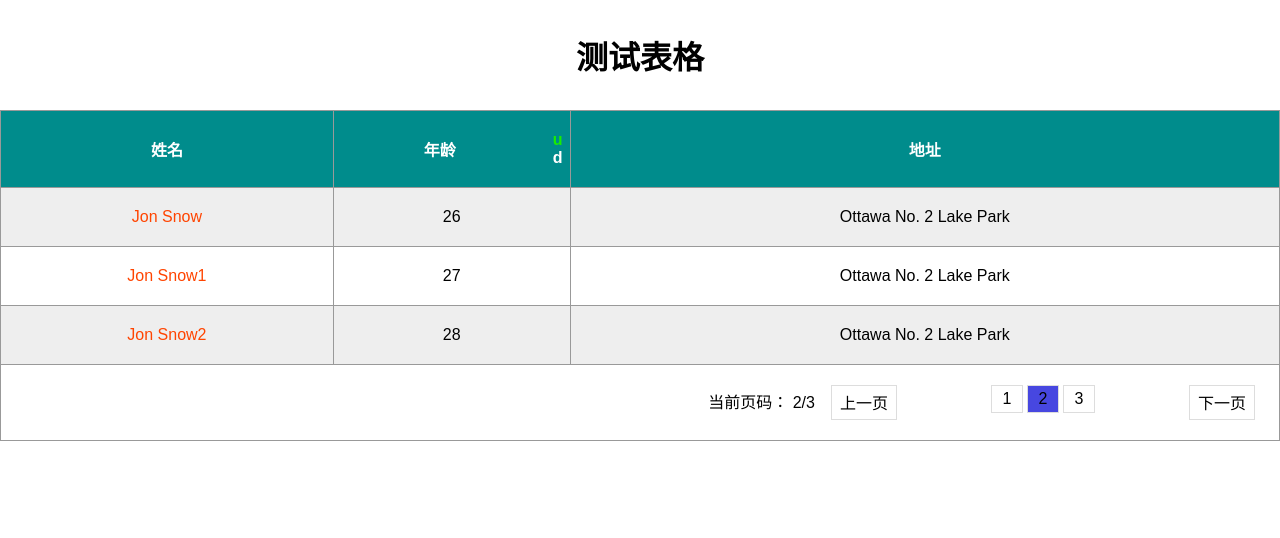
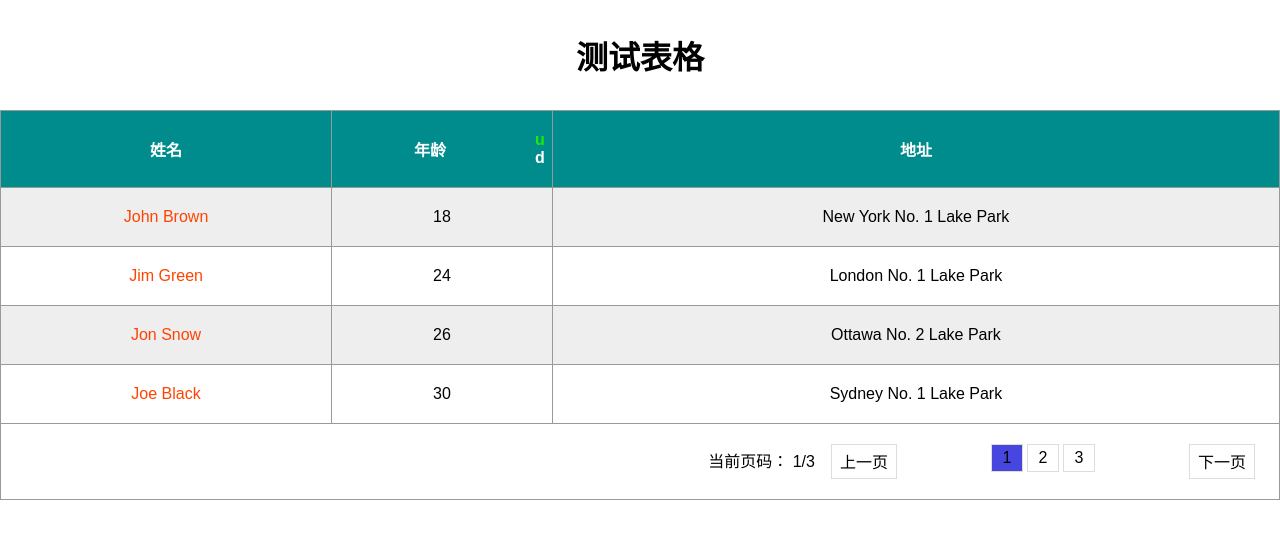
Before and after one commit to bysking/bird-trainning, a Vue app: page / in a window 1280 px wide. Shown: the top 538 px of the page. Built offline with nearby package versions, Linux system fonts and the light colour scheme.

Commit message:
update: 添加渲染测试用例

```diff
--- a/jest.setup.js
+++ b/jest.setup.js
@@ -1,4 +1,4 @@
-import Vue from 'vue'
-import CompositionApi from '@vue/composition-api'
+import Vue from "vue";
+import CompositionApi from "@vue/composition-api";
 
-Vue.use(CompositionApi)
+Vue.use(CompositionApi);
--- a/package.json
+++ b/package.json
@@ -36,6 +36,7 @@
     "csstype": "^3.0.9",
     "eslint": "^7.32.0",
     "eslint-plugin-vue": "^7.18.0",
+    "identity-obj-proxy": "^3.0.0",
     "jest": "^27.2.0",
     "jest-junit": "^12.2.0",
     "less": "^4.1.1",
--- a/src/table/Table.tsx
+++ b/src/table/Table.tsx
@@ -6,7 +6,7 @@ import { defineComponent } from "@vue/composition-api";
 import { tableProps } from "./types";
 import TablePage from "./TablePage";
 
-const tableConfig = {
+const tableConfig: { columns: Record<string, any>[] } = {
   columns: [
     {
       title: "姓名",
@@ -23,7 +23,8 @@ const tableConfig = {
       key: "address",
     },
   ],
-  data: [
+};
+const TableData: Record<string, any> = [
   {
     name: "John Brown",
     age: 18,
@@ -78,8 +79,7 @@ const tableConfig = {
     address: "Ottawa No. 2 Lake Park",
     date: "2016-10-04",
   },
-  ],
-};
+];
 
 export default defineComponent({
   name: "Table",
@@ -87,12 +87,12 @@ export default defineComponent({
   components: {
     TablePage,
   },
-  setup(props, { slots }) {
+  setup() {
     return () => {
       return (
         <div>
           <TablePage
-            props={{ tableConfig: tableConfig, list: tableConfig.data }}
+            props={{ tableConfig: tableConfig, list: TableData }}
           ></TablePage>
         </div>
       );
--- a/src/table/TablePage.tsx
+++ b/src/table/TablePage.tsx
@@ -25,7 +25,9 @@ export default defineComponent({
     tableConfig: {
       // 表格配置
       type: Object,
-      default: () => ({}),
+      default: function () {
+        return {};
+      },
     },
     isLocalPage: {
       type: Boolean,
@@ -46,9 +48,9 @@ export default defineComponent({
   },
   setup(props, {}) {
     const singleSortKey = ref("");
-    const getSortObj = () => {
+    const getSortObj: () => Record<string, "ASC" | "DESC"> = () => {
       let columns = props.tableConfig.columns || [];
-      let obj: any = {};
+      let obj: Record<string, "ASC" | "DESC"> = {};
 
       columns.forEach((col: any) => {
         if (col.sort) {
@@ -63,7 +65,7 @@ export default defineComponent({
     const curSort: any = ref(obj);
     const tableTotalList: Ref<any[] | undefined> = ref([]);
 
-    tableTotalList.value = cloneDeep(props.list);
+    tableTotalList.value = cloneDeep(props.list || []);
 
     if (props.singleSort) {
       curSort.value = {
@@ -81,12 +83,24 @@ export default defineComponent({
       getRenderList(pageConfig.value.pageNo);
     };
 
-    const pageConfig = ref({
-      pageSize: 3, //一页的数据条数
-      pageNo: 2, //当前页的索引
-      total: 9, //总的数据条数
-      pageTotal: 3, //总的页数
-    });
+    // 处理本地分页的页面配置计算
+    const getPageConfig = () => {
+      let defaultPageSize = 4; // 默认分页数量，可以抽成配置项
+      let listLen = (tableTotalList.value || []).length;
+
+      let isIntPage = listLen % defaultPageSize === 0;
+      let tempPage = Math.floor(listLen / defaultPageSize);
+      let pageTotal = isIntPage ? tempPage : tempPage + 1;
+
+      return {
+        pageSize: defaultPageSize, //一页的数据条数
+        pageNo: 1, //当前页的索引
+        total: listLen, //总的数据条数
+        pageTotal, //总的页数
+      };
+    };
+
+    const pageConfig = ref(getPageConfig());
 
     const renderRowList: any = ref([]);
 
@@ -126,13 +140,14 @@ export default defineComponent({
     };
 
     const loadListByPageAjax = () => {
-      return [];
+      return []; // cpx:todo 远程分页待做
     };
 
     const handleListSort = (list: any[]) => {
       let sortFn: any = props.sortFn || SORT_FN;
       return sortFn(list, curSort.value);
     };
+
     const handleListByPage = (list: any) => {
       let { pageSize, pageNo } = pageConfig.value;
 
@@ -194,6 +209,7 @@ export default defineComponent({
             <thead>
               <tr>{renderHead(columns)}</tr>
             </thead>
+            {/* cpx:todo 空状态处理 */}
             <tbody>{renderBody(renderRowList.value, columns)}</tbody>
             <tfoot>
               <tr>{renderFoot()}</tr>
--- a/src/table/components/pagination/TablePagenation.tsx
+++ b/src/table/components/pagination/TablePagenation.tsx
@@ -81,7 +81,7 @@ export default defineComponent({
         }
       }
 
-      return showList.value.map((item) => {
+      return showList.value.map((item: number) => {
         return (
           <span
             class={
--- a/src/table/components/sort/TableSort.tsx
+++ b/src/table/components/sort/TableSort.tsx
@@ -74,6 +74,7 @@ export default defineComponent({
         <div class="sort-wrap">
           <div
             class={uhdClass.value}
+            id="upSort"
             onClick={clickSort.bind(this, SORT_KEY.ASC)}
           >
             u
--- a/src/table/index.ts
+++ b/src/table/index.ts
@@ -2,6 +2,6 @@
  * Created by uedc on 2021/10/11.
  */
 
-import TestTable from './Table'
+import TestTable from "./Table";
 
-export { TestTable }
+export { TestTable };
--- a/src/table/types.ts
+++ b/src/table/types.ts
@@ -1,12 +1,12 @@
 /* eslint-disable @typescript-eslint/no-explicit-any */
 
-import type { PropOptions, PropType } from 'vue-types/dist/types'
-type Prop<T, D = T> = PropOptions<T, D> | PropType<T>
+import type { PropOptions, PropType } from "vue-types/dist/types";
+type Prop<T, D = T> = PropOptions<T, D> | PropType<T>;
 type PublicRequiredKeys<T> = {
-  [K in keyof T]: T[K] extends { required: true } ? K : never
-}[keyof T]
+  [K in keyof T]: T[K] extends { required: true } ? K : never;
+}[keyof T];
 
-type PublicOptionalKeys<T> = Exclude<keyof T, PublicRequiredKeys<T>>
+type PublicOptionalKeys<T> = Exclude<keyof T, PublicRequiredKeys<T>>;
 type InferPropType<T> = T extends null
   ? any // null & true would fail to infer
   : T extends { type: null | true }
@@ -19,20 +19,21 @@ type InferPropType<T> = T extends null
   ? unknown extends V
     ? D
     : V
-          : T
+  : T;
 
 // eslint-disable-next-line @typescript-eslint/ban-types
 export type IxPublicPropTypes<O> = O extends object
-  ? { [K in PublicRequiredKeys<O>]: InferPropType<O[K]> } & { [K in PublicOptionalKeys<O>]?: InferPropType<O[K]> }
-  : { [K in string]: any }
-
+  ? { [K in PublicRequiredKeys<O>]: InferPropType<O[K]> } & {
+      [K in PublicOptionalKeys<O>]?: InferPropType<O[K]>;
+    }
+  : { [K in string]: any };
 
 // Props 定义在这里
 export const tableProps = {
-  test: {
-    type: Boolean,
-    default: false,
+  tableConfig: {
+    type: Object,
+    default: Object,
   },
-}
+};
 
-export type TablePublicProps = IxPublicPropTypes<typeof tableProps>
+export type TablePublicProps = IxPublicPropTypes<typeof tableProps>;
```
Also changed, not shown: jest.config.js (+18 -16 lines), .eslintrc.js, 2 other files (tests, documents, lock files or other folders). Lines whose indentation alone changed are shown as unchanged.
